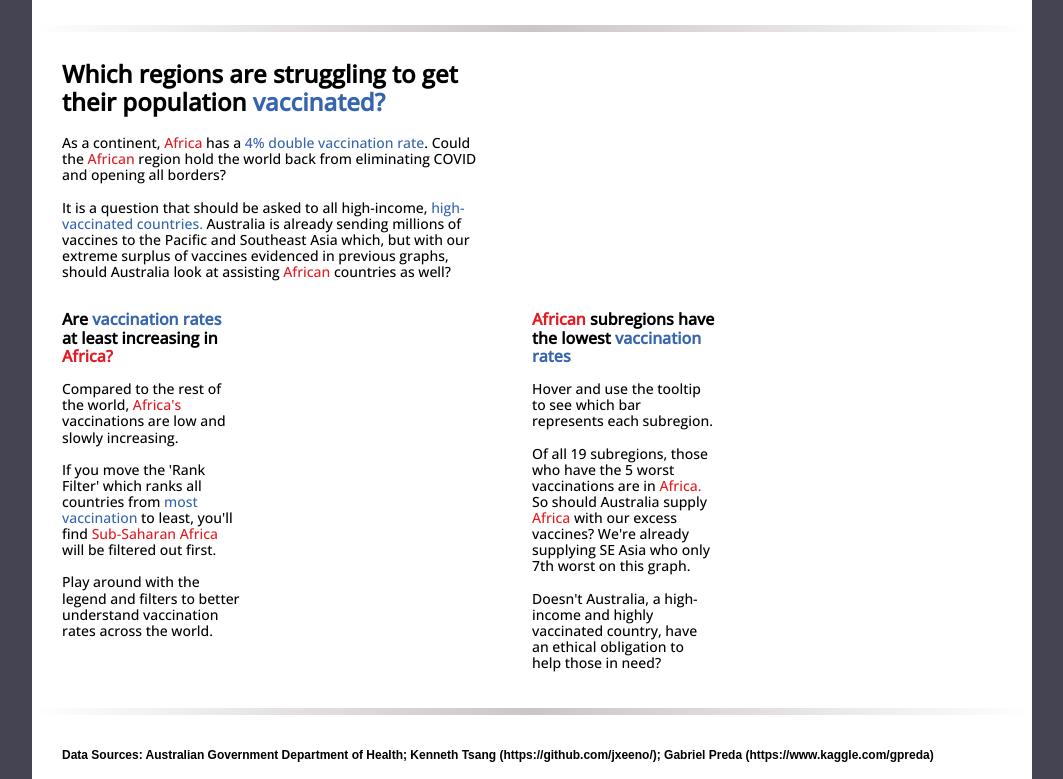
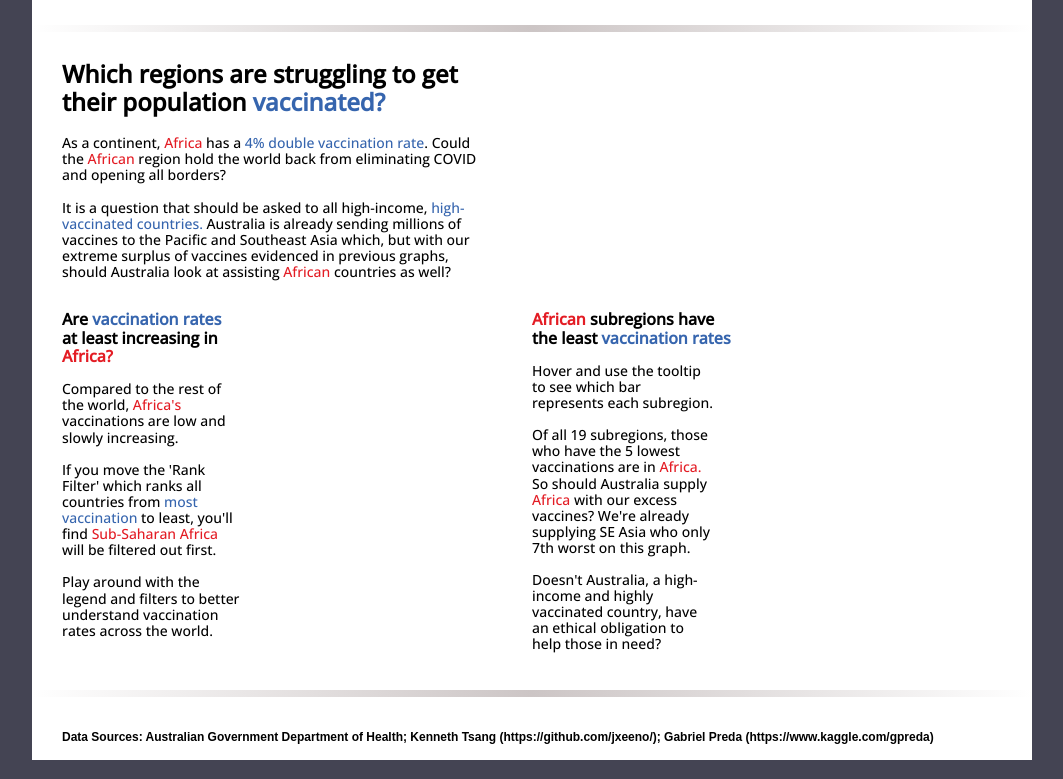
Before and after one commit to hughemi/PROJECT2, a plain HTML site: page index.html in a window 1280 px wide. Shown: the part 828-1607 px from the top of the page, without its empty margins (108-1171 px from the left). Drawn offline with nearby package versions, Linux system fonts and the light colour scheme; a script that the page names is missing.

Commit message:
Update index.html

```diff
--- a/index.html
+++ b/index.html
@@ -134,10 +134,10 @@
             </div>
 
             <div class="pure-u-5-24">
-                <h3><span class='africaColour'>African</span> subregions have the lowest <span class='vaxColour'>vaccination rates</span></h2>
+                <h3><span class='africaColour'>African</span> subregions have the least <span class='vaxColour'>vaccination rates</span></h2>
                 <p id="paraRollout">
                     Hover and use the tooltip to see which bar represents each subregion.
-                    <br><br>Of all 19 subregions, those who have the 5 worst vaccinations are in <span class='africaColour'>Africa.</span>
+                    <br><br>Of all 19 subregions, those who have the 5 lowest vaccinations are in <span class='africaColour'>Africa.</span>
                     So should Australia supply<span class='africaColour'> Africa</span> with our excess vaccines? We're already supplying SE Asia who only 7th worst on this graph.
                     <br><br>Doesn't Australia, a high-income and highly vaccinated country, have an ethical obligation to help those in need?
             </div>
```
